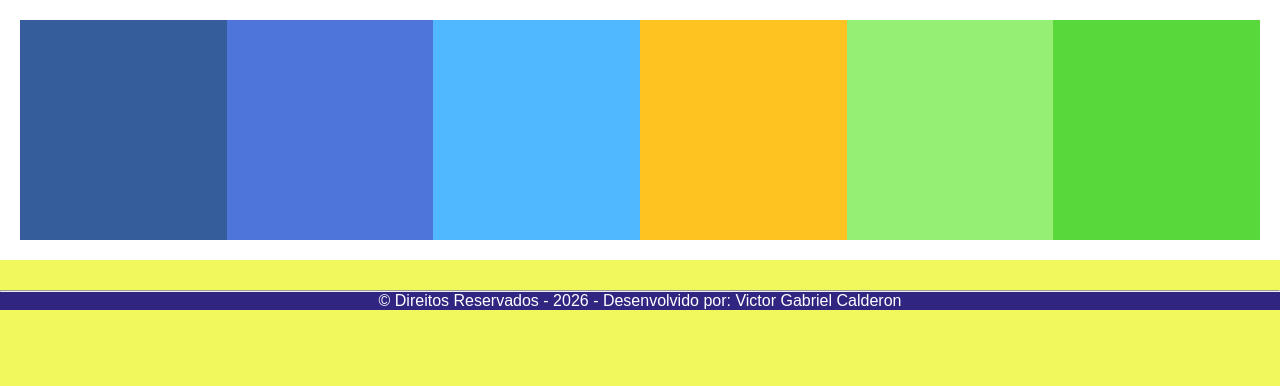
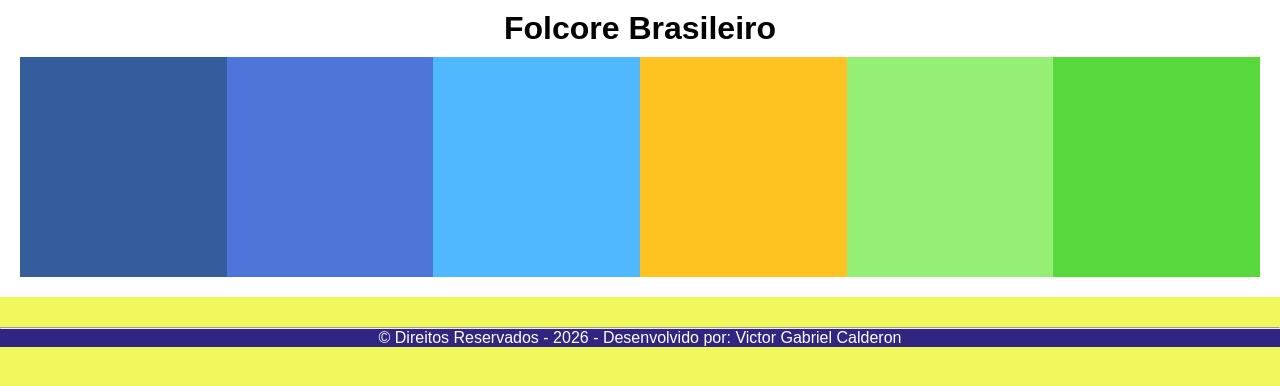
Before and after one commit to pedrohenriqueoliv209-gif/site-brasil, a plain HTML site: page Untitled-1.html in a window 1280 px wide. Drawn offline with Linux system fonts and the light colour scheme.

Commit message:
Add header with title 'Folcore Brasileiro'

```diff
--- a/Untitled-1.html
+++ b/Untitled-1.html
@@ -22,6 +22,7 @@
     <body>
 <!-- Cabeçalho da Página -->
         <header>
+    <h1><p>Folcore Brasileiro</p></h1>
             <header id="topo">
 
     <div class="menu-header">
```
